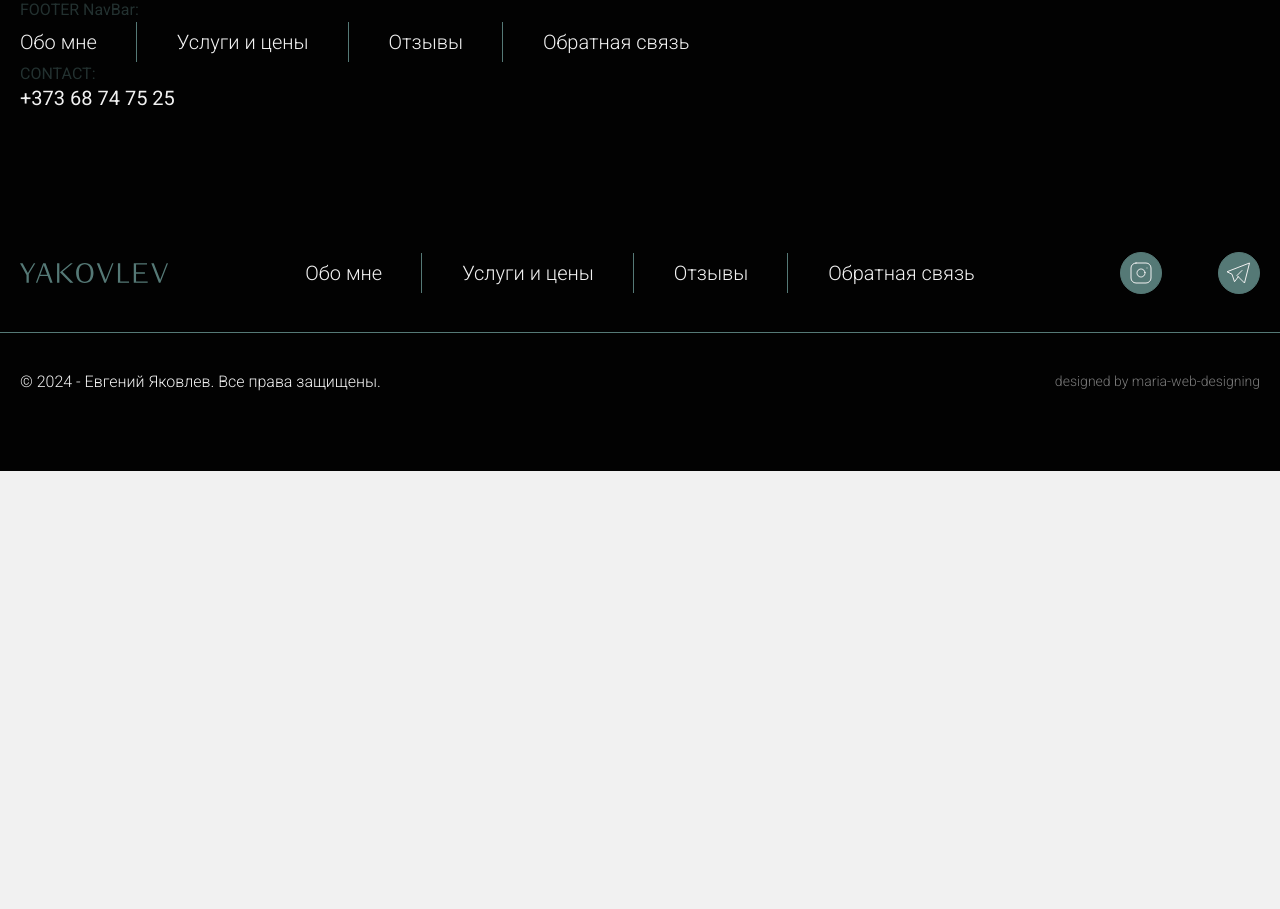
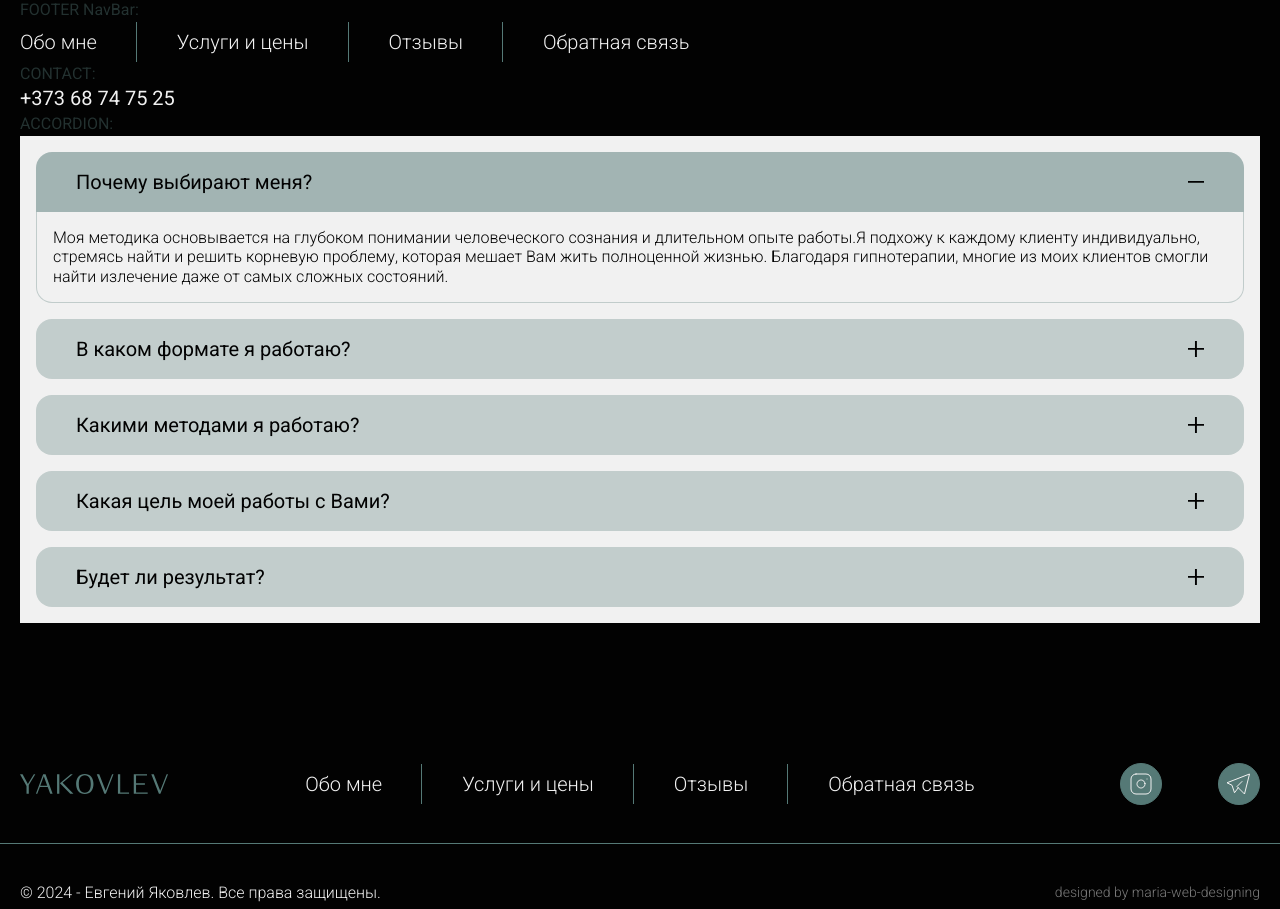
Before and after one commit to yakovlev-yevgen/yakovlev, a Next.js app: page / in a window 1280 px wide. Shown: the part 1634-2543 px from the top of the page. Before the commit the page ends 2105 px from the top, so only its background shows below. Built offline with nearby package versions, Linux system fonts and the light colour scheme.

Commit message:
add accordion

```diff
--- a/app/page.tsx
+++ b/app/page.tsx
@@ -6,6 +6,8 @@ import { SectionTitle } from '@/components/ui-kit/SectionTitle';
 import { Socials } from '@/components/modules/Socials';
 import { Contact } from '@/components/ui-kit/Contact';
 import contact from '@/data/contact.json';
+import { Accordion } from '@/components/modules/Accordion';
+import faq from '@/data/faq.json';
 
 export default function Home() {
   return (
@@ -61,6 +63,8 @@ export default function Home() {
           <NavBar section="footer" />
           <p className="text-ui_accent_transparent_40">CONTACT:</p>
           <Contact phoneNumber={contact.phoneNumber} />
+          <p className="text-ui_accent_transparent_40 ">ACCORDION:</p>
+          <Accordion className="p-4 bg-ui_light" items={faq} />
         </Container>
       </section>
       {/*
--- /dev/null
+++ b/components/modules/Accordion/Accordion.tsx
@@ -0,0 +1,126 @@
+'use client';
+
+import { useState, useRef, useEffect, FC } from 'react';
+import cn from 'classnames';
+import { ICONS } from '@/components/ui-kit/Icons';
+
+type AccordionItem = {
+  id: string;
+  title: string;
+  description: string;
+};
+
+type AccordionProps = {
+  items: AccordionItem[];
+  className?: string;
+};
+
+export const Accordion: FC<AccordionProps> = ({ items, className }) => {
+  const [activeIndex, setActiveIndex] = useState(0);
+  const [width, setWidth] = useState(0);
+  const itemRef = useRef<null | HTMLUListElement>(null);
+
+  const onTitleClick = (index: number) => {
+    if (index === activeIndex) return;
+
+    if (index !== activeIndex) {
+      setActiveIndex(index);
+    }
+
+    const title = itemRef?.current?.children[index];
+    const initialTopOffset = title?.getBoundingClientRect().top;
+    let startTime: number;
+
+    function scrollToTopAnimation(currentTime: number) {
+      if (!startTime) startTime = currentTime;
+
+      let elapsedTime = currentTime - startTime;
+
+      if (elapsedTime <= 250) {
+        /* 250ms transition*/
+        const currentTopOffset = title?.getBoundingClientRect().top;
+        let offset: number;
+        if (currentTopOffset && initialTopOffset) {
+          offset = currentTopOffset - initialTopOffset;
+          scrollBy(0, offset);
+        }
+        requestAnimationFrame(scrollToTopAnimation);
+      }
+    }
+
+    if (index > activeIndex) {
+      requestAnimationFrame(scrollToTopAnimation);
+    }
+  };
+
+  useEffect(() => {
+    const onResize = () => setWidth(window.innerWidth);
+    window.addEventListener('resize', onResize);
+    return () => {
+      window.removeEventListener('resize', onResize);
+    };
+  }, [setWidth]);
+
+  useEffect(() => {
+    const subItemRefs =
+      itemRef?.current?.querySelectorAll<HTMLDivElement>('.itemContent');
+
+    if (subItemRefs) {
+      subItemRefs.forEach((subItemRef, idx) => {
+        if (activeIndex === idx) {
+          subItemRef.style.maxHeight = subItemRef.scrollHeight + 'px';
+        } else {
+          subItemRef.style.maxHeight = '0';
+        }
+      });
+    }
+  }, [activeIndex, width]);
+
+  return (
+    <ul
+      className={cn(
+        'flex flex-col gap-4 font-ui_roboto text-ui_dark',
+        className,
+      )}
+      ref={itemRef}
+    >
+      {items.map(({ id, title, description }, index) => {
+        const isActive = index === activeIndex;
+
+        return (
+          <li key={id} className="w-full">
+            <button
+              className={cn(
+                'min-h-[50px] md:min-h-[60px] w-full px-4 md:px-10 py-2 flex items-center justify-between bg-ui_accent_transparent_30 rounded-2xl transition-all duration-250',
+                {
+                  'bg-ui_accent_transparent_50 rounded-bl-none rounded-br-none':
+                    isActive,
+                },
+              )}
+              type="button"
+              onClick={() => onTitleClick(index)}
+            >
+              <span className="text-ui_reg_16 md:text-ui_reg_20">{title}</span>
+              {isActive && <ICONS.MINUS className="w-4" />}
+              {!isActive && <ICONS.PLUS className="w-4" />}
+            </button>
+
+            <div
+              className={cn(
+                'itemContent box-content overflow-hidden  bg-ui_light transition-[max-height] duration-250',
+                {
+                  'border-l border-r border-b border-ui_accent_transparent_30 rounded-bl-2xl rounded-br-2xl':
+                    isActive,
+                },
+              )}
+            >
+              <p className="p-4 text-ui_light_14 md:text-ui_light_16">
+                {description}
+              </p>
+            </div>
+          </li>
+        );
+      })}
+    </ul>
+  );
+};
--- /dev/null
+++ b/components/modules/Accordion/index.ts
@@ -0,0 +1 @@
+export * from './Accordion';
--- /dev/null
+++ b/data/faq.json
@@ -0,0 +1,27 @@
+[
+  {
+    "id": "1",
+    "title": "Почему выбирают меня?",
+    "description": "Моя методика основывается на глубоком понимании человеческого сознания и длительном опыте работы.Я подхожу к каждому клиенту индивидуально, стремясь найти и решить корневую проблему, которая мешает Вам жить полноценной жизнью. Благодаря гипнотерапии, многие из моих  клиентов смогли найти излечение даже от самых сложных состояний."
+  },
+  {
+    "id": "2",
+    "title": "В каком формате я работаю?",
+    "description": "Я принимаю как онлайн, так и оффлайн в Молдове."
+  },
+  {
+    "id": "3",
+    "title": "Какими методами я работаю?",
+    "description": "Работаю с подсознанием методом гипнотерапии и регрессии."
+  },
+  {
+    "id": "4",
+    "title": "Какая цель моей работы с Вами?",
+    "description": "Главная цель регрессолога - помочь клиенту осознать и изменить негативные установки и программы, которые влияют на его жизнь, и создать новые установки, которые будут способствовать его счастью, успеху и гармонии."
+  },
+  {
+    "id": "5",
+    "title": "Будет ли результат?",
+    "description": "Я работаю с Вами до достижения результата, пока вам не станет легко и комфортно. Во время сеанса я провожу диагностику, задавая клиенту вопросы и помогаю ему находить ответы в своем подознании посредством расслабления и погружения в состояние глубокой релаксации."
+  }
+]
```
